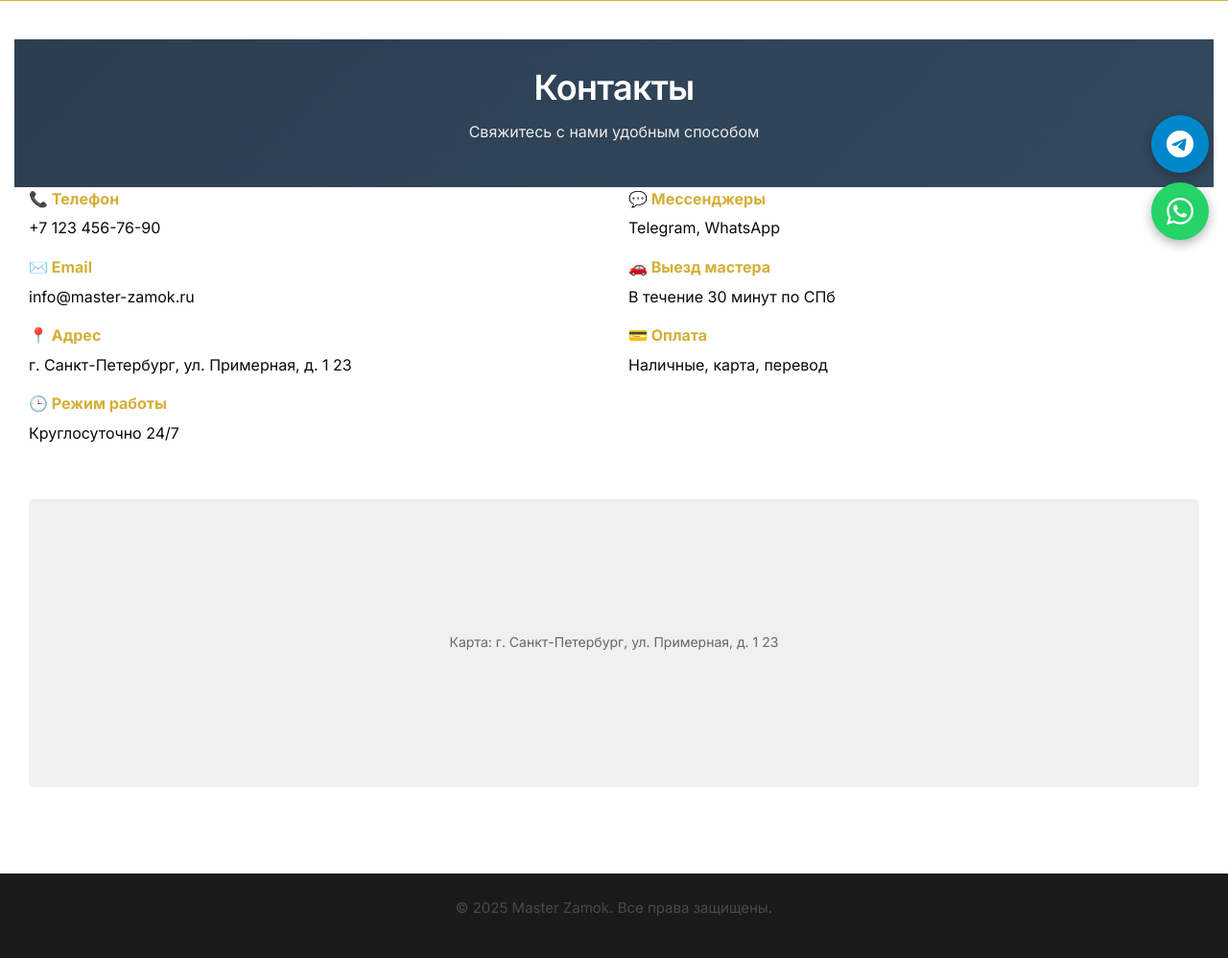
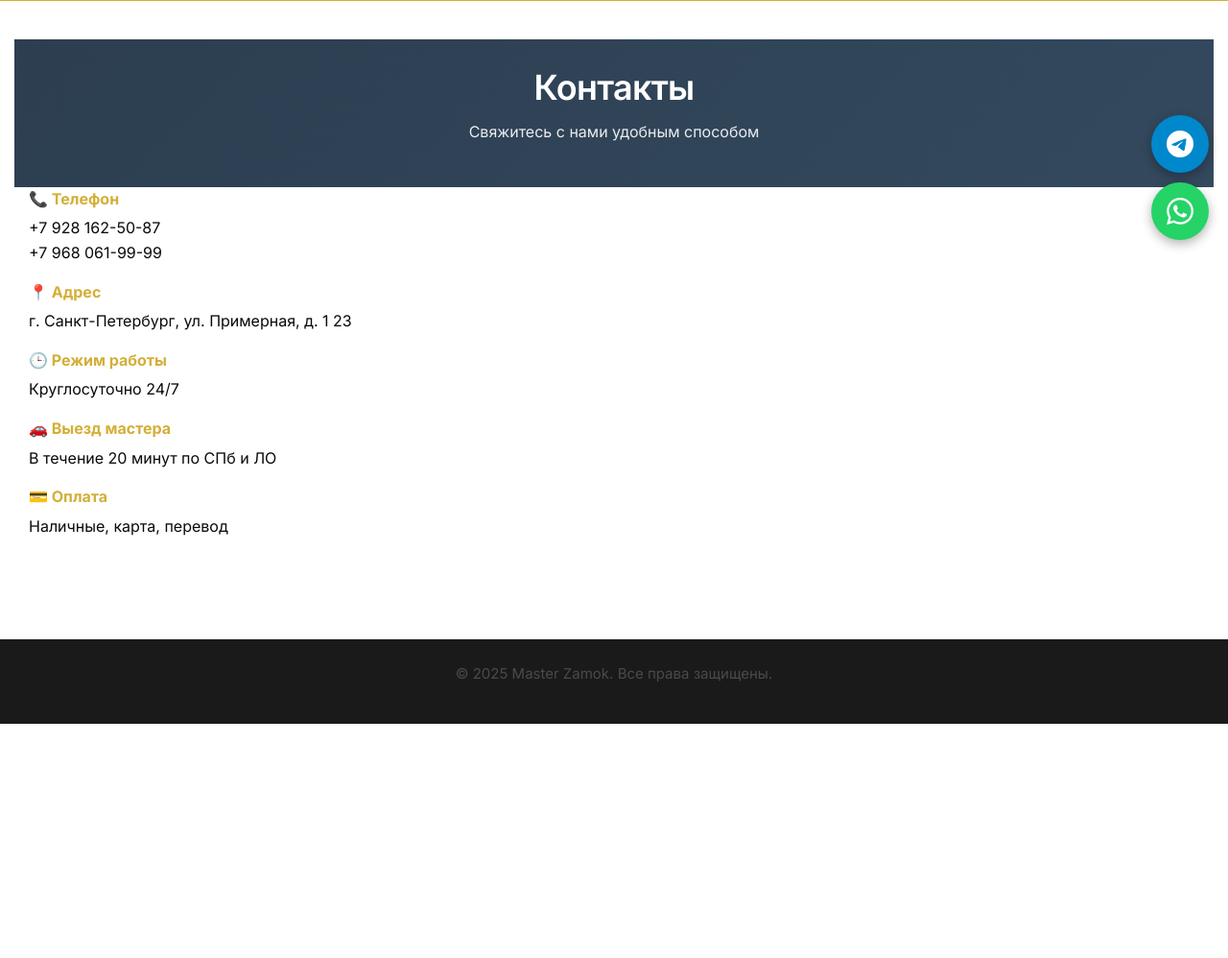
Before and after one commit to egorshkurko/site_zamok, a Django app: page /contacts/ in a window 1280 px wide. Shown: the part 215-1213 px from the top of the page at 96% size. After the commit the page ends 969 px from the top, so only its background shows below. Run offline with Django 4.2, Linux system fonts and the light colour scheme.

Commit message:
update contacts

```diff
--- a/mainapp/templates/base.html
+++ b/mainapp/templates/base.html
@@ -839,12 +839,12 @@
 <body>
     <!-- Плавающие кнопки мессенджеров -->
     <div class="floating-messengers">
-        <a href="https://t.me/master_zamok_spb" class="messenger-btn telegram" target="_blank" data-tooltip="Написать в Telegram">
+        <a href="https://t.me/zhora_god" class="messenger-btn telegram" target="_blank" data-tooltip="Написать в Telegram">
             <svg class="messenger-icon" width="28" height="28" viewBox="0 0 24 24" fill="white" xmlns="http://www.w3.org/2000/svg">
                 <path d="M11.944 0A12 12 0 0 0 0 12a12 12 0 0 0 12 12 12 12 0 0 0 12-12A12 12 0 0 0 12 0a12 12 0 0 0-.056 0zm4.962 7.224c.1-.002.321.023.465.14a.506.506 0 0 1 .171.325c.016.093.036.306.02.472-.18 1.898-.962 6.502-1.36 8.627-.168.9-.499 1.201-.82 1.23-.696.065-1.225-.46-1.9-.902-1.056-.693-1.653-1.124-2.678-1.8-1.185-.78-.417-1.21.258-1.91.177-.184 3.247-2.977 3.307-3.23.007-.032.014-.15-.056-.212s-.174-.041-.249-.024c-.106.024-1.793 1.14-5.061 3.345-.48.33-.913.49-1.302.48-.428-.008-1.252-.241-1.865-.44-.752-.245-1.349-.374-1.297-.789.027-.216.325-.437.893-.663 3.498-1.524 5.83-2.529 6.998-3.014 3.332-1.386 4.025-1.627 4.476-1.635z"/>
             </svg>
         </a>
-        <a href="https://wa.me/71234567690" class="messenger-btn whatsapp" target="_blank" data-tooltip="Написать в WhatsApp">
+        <a href="https://wa.me/79281625087" class="messenger-btn whatsapp" target="_blank" data-tooltip="Написать в WhatsApp">
             <svg class="messenger-icon" width="28" height="28" viewBox="0 0 24 24" fill="white" xmlns="http://www.w3.org/2000/svg">
                 <path d="M17.472 14.382c-.297-.149-1.758-.867-2.03-.967-.273-.099-.471-.148-.67.15-.197.297-.767.966-.94 1.164-.173.199-.347.223-.644.075-.297-.15-1.255-.463-2.39-1.475-.883-.788-1.48-1.761-1.653-2.059-.173-.297-.018-.458.13-.606.134-.133.298-.347.446-.52.149-.174.198-.298.298-.497.099-.198.05-.371-.025-.52-.075-.149-.669-1.612-.916-2.207-.242-.579-.487-.5-.669-.51-.173-.008-.371-.01-.57-.01-.198 0-.52.074-.792.372-.272.297-1.04 1.016-1.04 2.479 0 1.462 1.065 2.875 1.213 3.074.149.198 2.096 3.2 5.077 4.487.709.306 1.262.489 1.694.625.712.227 1.36.195 1.871.118.571-.085 1.758-.719 2.006-1.413.248-.694.248-1.289.173-1.413-.074-.124-.272-.198-.57-.347m-5.421 7.403h-.004a9.87 9.87 0 01-5.031-1.378l-.361-.214-3.741.982.998-3.648-.235-.374a9.86 9.86 0 01-1.51-5.26c.001-5.45 4.436-9.884 9.888-9.884 2.64 0 5.122 1.03 6.988 2.898a9.825 9.825 0 012.893 6.994c-.003 5.45-4.437 9.884-9.885 9.884m8.413-18.297A11.815 11.815 0 0012.05 0C5.495 0 .16 5.335.157 11.892c0 2.096.547 4.142 1.588 5.945L.057 24l6.305-1.654a11.882 11.882 0 005.683 1.448h.005c6.554 0 11.89-5.335 11.893-11.893a11.821 11.821 0 00-3.48-8.413Z"/>
             </svg>
--- a/mainapp/templates/contacts.html
+++ b/mainapp/templates/contacts.html
@@ -17,12 +17,13 @@
             <div>
                 <div class="contact-info">
                     <strong>📞 Телефон</strong>
-                    +7 123 456-76-90
+                    +7 928 162-50-87<br>
+                    +7 968 061-99-99
                 </div>
-                <div class="contact-info">
-                    <strong>✉️ Email</strong>
-                    info@master-zamok.ru
-                </div>
+<!--                <div class="contact-info">-->
+<!--                    <strong>✉️ Email</strong>-->
+<!--                    info@master-zamok.ru-->
+<!--                </div>-->
                 <div class="contact-info">
                     <strong>📍 Адрес</strong>
                     г. Санкт-Петербург, ул. Примерная, д. 1 23
@@ -31,15 +32,15 @@
                     <strong>🕒 Режим работы</strong>
                     Круглосуточно 24/7
                 </div>
-            </div>
-            <div>
-                <div class="contact-info">
-                    <strong>💬 Мессенджеры</strong>
-                    Telegram, WhatsApp
-                </div>
+<!--            </div>-->
+<!--            <div>-->
+<!--                <div class="contact-info">-->
+<!--                    <strong>💬 Мессенджеры</strong>-->
+<!--                    Telegram, WhatsApp-->
+<!--                </div>-->
                 <div class="contact-info">
                     <strong>🚗 Выезд мастера</strong>
-                    В течение 30 минут по СПб
+                    В течение 20 минут по СПб и ЛО
                 </div>
                 <div class="contact-info">
                     <strong>💳 Оплата</strong>
@@ -48,12 +49,12 @@
             </div>
         </div>
 
-        <!-- Карта -->
-        <div style="margin-top: 40px;">
-            <div class="gallery-item" style="height: 300px; background: #f0f0f0; display: flex; align-items: center; justify-content: center;">
-                Карта: г. Санкт-Петербург, ул. Примерная, д. 1 23
-            </div>
-        </div>
+<!--        &lt;!&ndash; Карта &ndash;&gt;-->
+<!--        <div style="margin-top: 40px;">-->
+<!--            <div class="gallery-item" style="height: 300px; background: #f0f0f0; display: flex; align-items: center; justify-content: center;">-->
+<!--                Карта: г. Санкт-Петербург, ул. Примерная, д. 1 23-->
+<!--            </div>-->
+<!--        </div>-->
     </div>
 </section>
 {% endblock %}
--- a/mainapp/templates/index.html
+++ b/mainapp/templates/index.html
@@ -64,7 +64,7 @@
                                 <path d="M20 6L9 17L4 12" stroke="currentColor" stroke-width="2" stroke-linecap="round" stroke-linejoin="round"/>
                             </svg>
                         </span>
-                        <strong>Приезжаем за 30 минут</strong> по Санкт-Петербургу
+                        <strong>Приезжаем за 20 минут</strong> по Санкт Петербургу и ЛО
                     </li>
                     <li class="advantage-item">
                         <span class="check-icon">
```
Also changed, not shown: mainapp/templates/gallery.html (+10 -7 lines), db.sqlite3.
